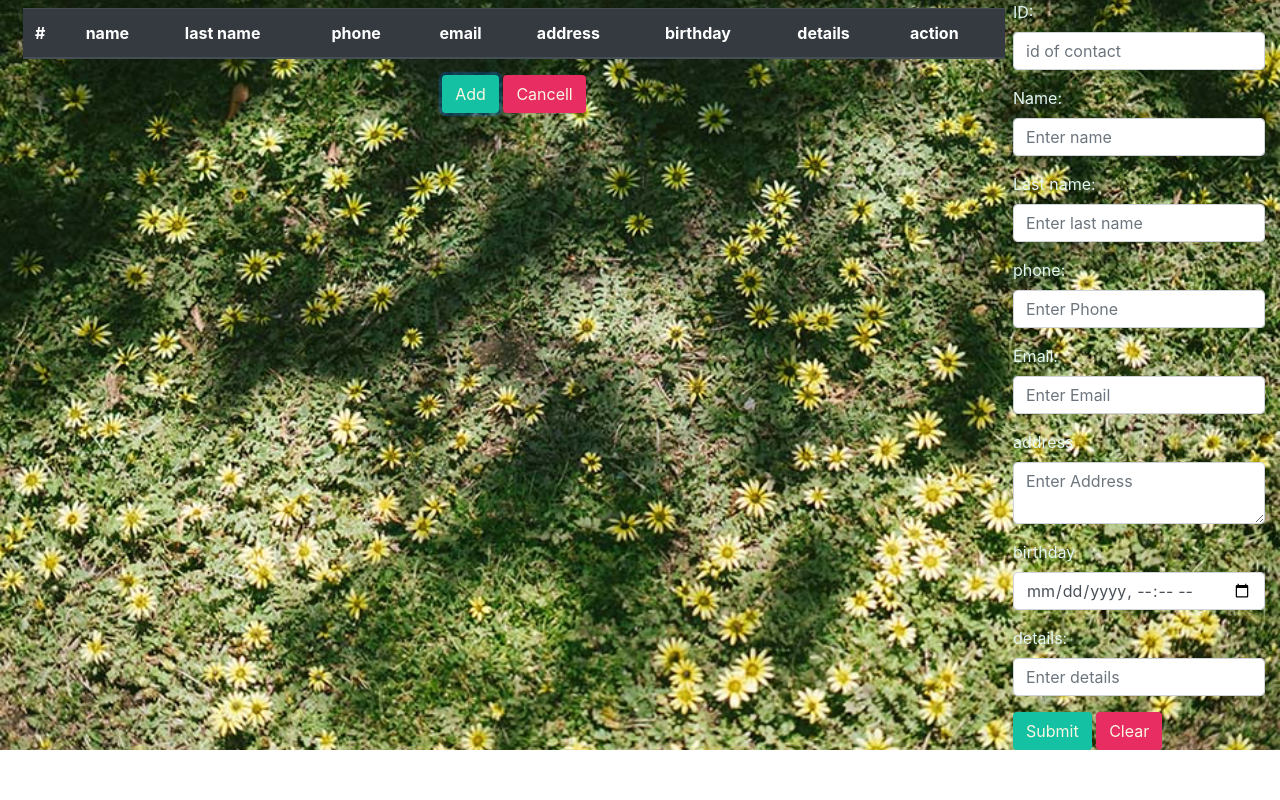
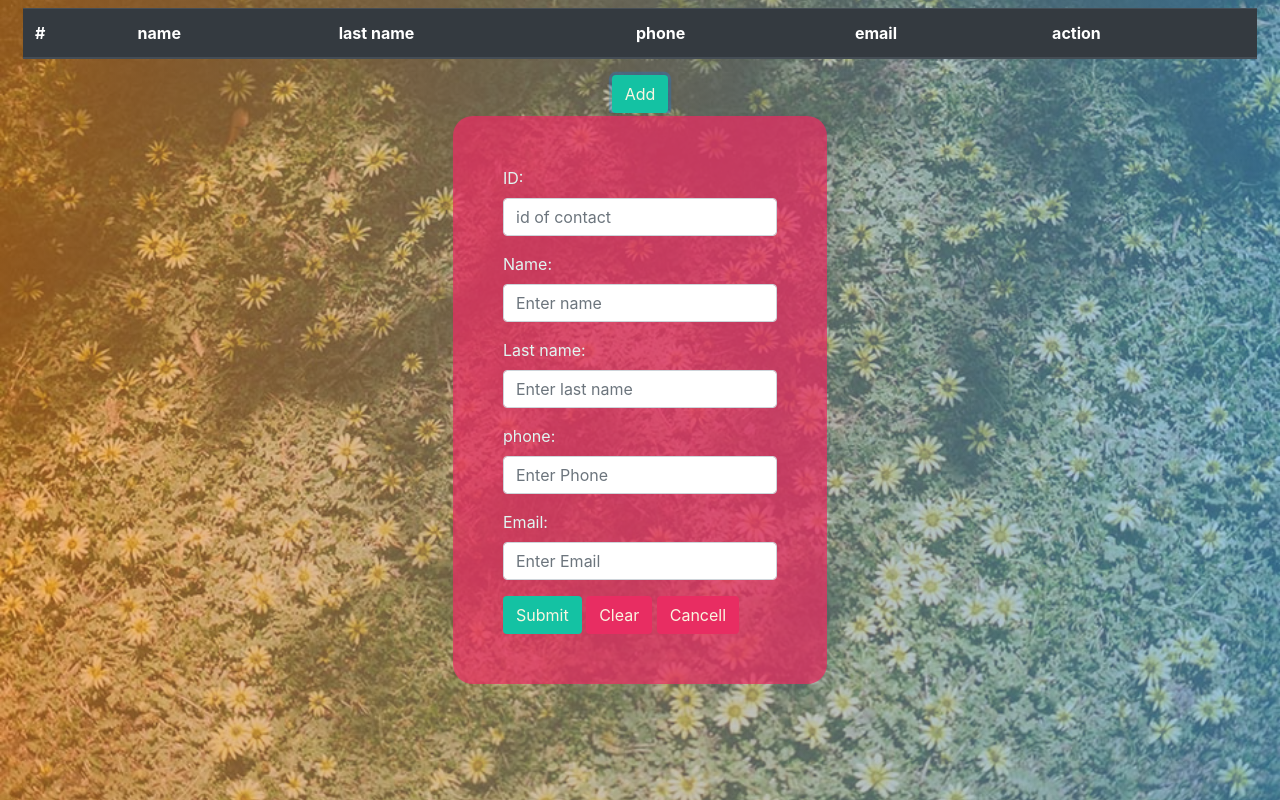
Before and after one commit to AbolfazlPanahiazar/CRUD-jquery, a plain HTML site: page index.html in a window 1280 px wide. Both pictures are taken after a click on the button "Add". Drawn offline with nearby package versions, Linux system fonts and the light colour scheme; some packages are replaced by stand-ins of ours; a script that the page names is missing.

Commit message:
Modify form UI

```diff
--- a/index.html
+++ b/index.html
@@ -25,16 +25,12 @@
                 <th>last name</th>
                 <th>phone</th>
                 <th>email</th>
-                <th>address</th>
-                <th>birthday</th>
-                <th>details</th>
                 <th>action</th>
               </tr>
             </thead>
           </table>
           <div class="buttons">
             <button class="btn text-cheese back-green" onclick="showForm()">Add</button>
-            <button class="btn text-cheese back-red" onclick="hideForm()">Cancell</button>
           </div>
         </div>
         <div id="form" class="text-moon">
@@ -64,23 +60,9 @@
               <input type="email" name="email" class="form-control" id="id_email" placeholder="Enter Email" />
             </div>
 
-            <div class="form-group">
-              <label for="id_address">address</label>
-              <textarea name="address" class="form-control" id="id_address" placeholder="Enter Address"></textarea>
-            </div>
-
-            <div class="form-group">
-              <label for="id_birthday">birthday</label>
-              <input type="datetime-local" name="birthday" class="form-control" id="id_birthday" placeholder="Enter birthday" />
-            </div>
-
-            <div class="form-group">
-              <label for="id_details">details: </label>
-              <input type="text" name="details" class="form-control" id="id_details" placeholder="Enter details" />
-            </div>
-
             <button type="submit" class="btn text-cheese back-green">Submit</button>
             <button type="reset" class="btn text-cheese back-red">Clear</button>
+            <button type="button" class="btn text-cheese back-red" onclick="hideForm()">Cancell</button>
           </form>
         </div>
       </div>
@@ -88,7 +70,7 @@
     <!-- Optional JavaScript -->
     <!-- jQuery first, then Popper.js, then Bootstrap JS -->
     <script src="https://cdn.jsdelivr.net/npm/sweetalert2@9"></script>
-    <script src="https://code.jquery.com/jquery-3.3.1.slim.min.js"></script>
+    <script src="https://ajax.googleapis.com/ajax/libs/jquery/3.5.1/jquery.min.js"></script>
     <script src="https://cdnjs.cloudflare.com/ajax/libs/popper.js/1.14.7/umd/popper.min.js"></script>
     <script src="https://stackpath.bootstrapcdn.com/bootstrap/4.3.1/js/bootstrap.min.js"></script>
     <script src="./script.js"></script>
--- a/script.js
+++ b/script.js
@@ -1,3 +1,4 @@
+$("#form").hide();
 renderTable();
 function removeContact(id) {
   let contactList = JSON.parse(localStorage.getItem("contactList"));
@@ -38,9 +39,6 @@ function renderTable() {
         <td class="text-light">${contact.lastName}</td>
         <td class="text-light">${contact.phone}</td>
         <td class="text-light">${contact.email}</td>
-        <td class="text-light">${contact.address}</td>
-        <td class="text-light">${contact.birthday}</td>
-        <td class="text-light">${contact.details}</td>
         <td>
           <button onclick="deleteContact(${contact.id})" class="btn back-red text-moon"> <i class='fa fa-trash'></i></button>
           <button onclick="edit(${contact.id})" class="btn back-green text-moon"> <i class='fa fa-edit'></i></button>
@@ -55,13 +53,13 @@ function renderTable() {
 
 // When click on Add button
 function showForm() {
-  $("#form").addClass("show");
+  $("#form").fadeIn();
 }
 
 // When form submit
 function hideForm() {
-  $("#form").removeClass("show");
-  $("#Form").trigger("reset");
+  $("#form").fadeOut();
+  $(":input").not(":button, :submit, :reset, :hidden, :checkbox, :radio").val("");
 }
 
 // Form submit listener
@@ -120,12 +118,9 @@ function edit(id) {
   const contactList = JSON.parse(localStorage.getItem("contactList"));
   const contact = contactList.find((item) => item.id == id);
   showForm();
-  $("#id_id").text(contact.id);
-  $("#id_name").text(contact.name);
-  $("#id_last_name").text(contact.lastName);
-  $("#id_phone").text(contact.phone);
-  $("#id_email").text(contact.email);
-  $("#id_address").text(contact.address);
-  $("#id_birthday").text(contact.birthday);
-  $("#id_details").text(contact.details);
+  $("#id_id").val(contact.id);
+  $("#id_name").val(contact.name);
+  $("#id_last_name").val(contact.lastName);
+  $("#id_phone").val(contact.phone);
+  $("#id_email").val(contact.email);
 }
--- a/style.css
+++ b/style.css
@@ -1,5 +1,7 @@
-.container-fluid {
-  background-image: url(./background.jpg);
+body {
+  width: 100%;
+  height: 100vh;
+  background-image:  linear-gradient(to right, rgba(236, 129, 42, 0.575), rgba(82, 163, 230, 0.575)), url(./background.jpg);
   background-repeat: no-repeat;
   background-position: center;
   background-size: cover;
@@ -14,11 +16,13 @@
 }
 
 #form {
-  width: 272px;
-  margin-right: -272px;
-}
-#form.show {
-  margin-right: 0;
+  position: fixed;
+  left: 50%;
+  top: 50%;
+  background-color: #e82d62bd;
+  transform: translate(-50%, -50%);
+  padding: 50px;
+  border-radius: 20px;
 }
 
 .back-red {
```
